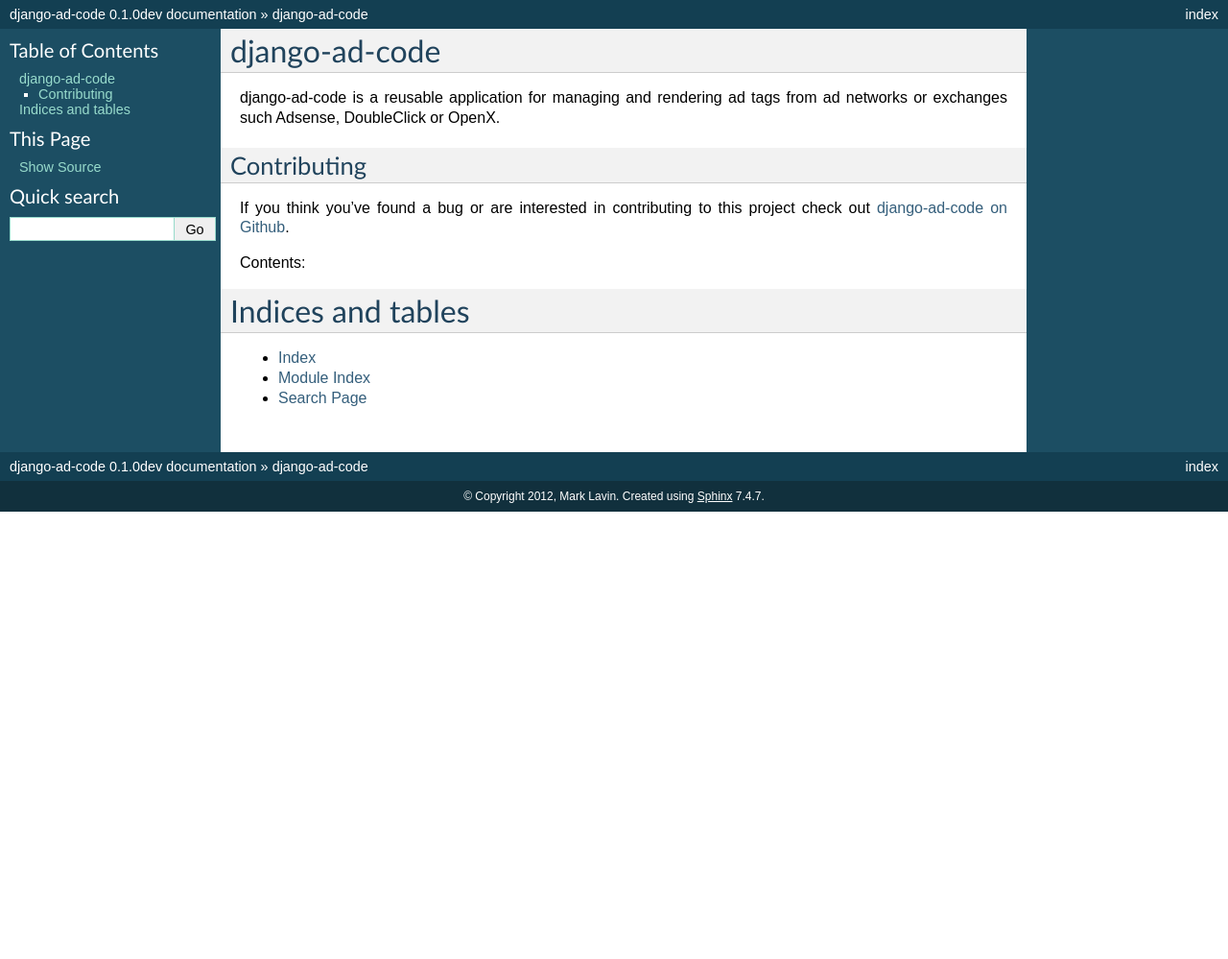
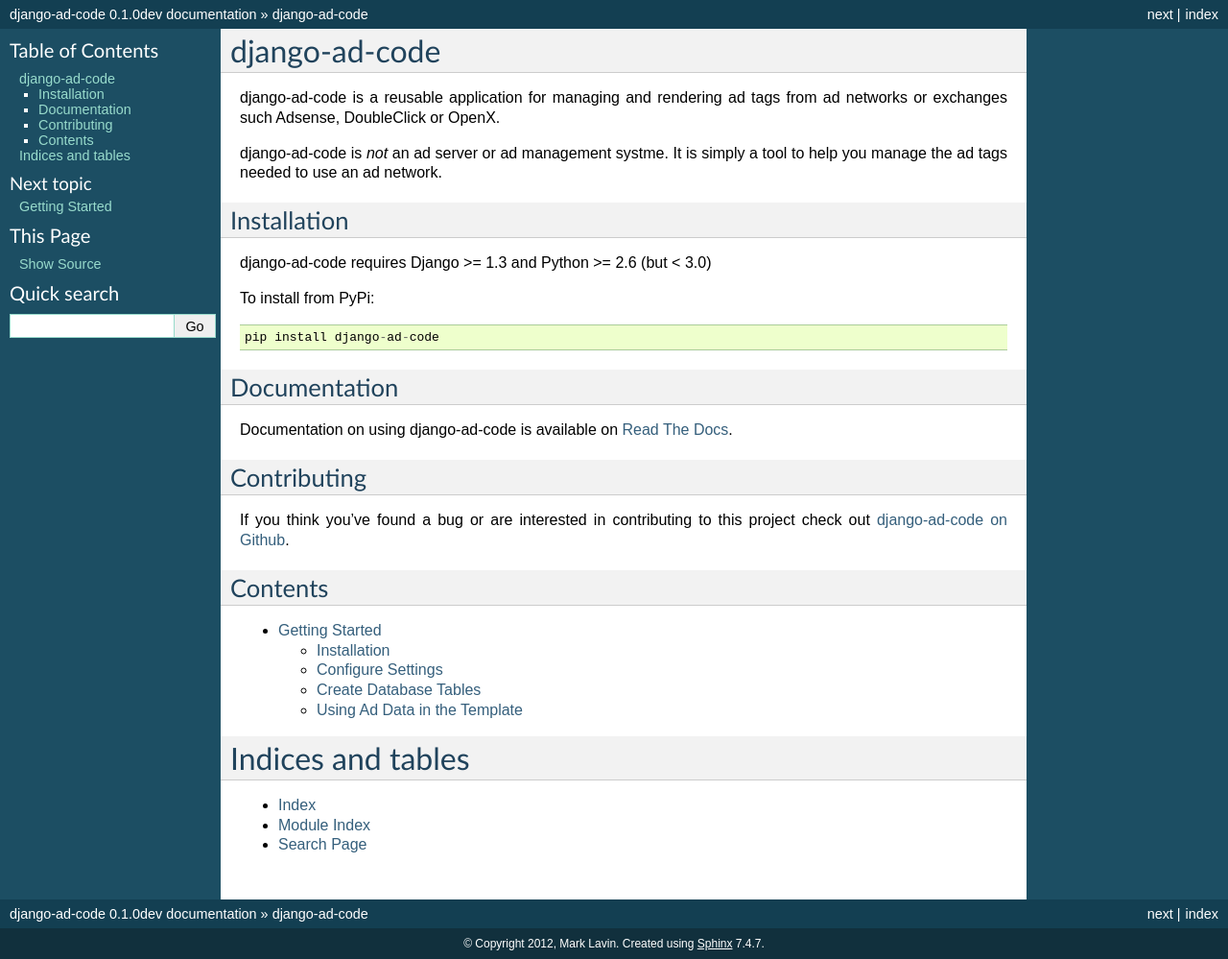
Before and after one commit to mlavin/django-ad-code, a Sphinx documentation site: the page built from docs/index.rst, in a window 1280 px wide. Shown: the whole page at 96% size. Built offline with Sphinx 7.4.7, drawn with Linux system fonts in a browser that asks for light colours; before the commit the page ends 900 px from its top, so only the background shows below that.

Commit message:
Quick start docs.

```diff
--- a/README.rst
+++ b/README.rst
@@ -3,6 +3,26 @@
 
 django-ad-code is a reusable application for managing and rendering ad tags
 from ad networks or exchanges such Adsense, DoubleClick or OpenX.
+
+django-ad-code is *not* an ad server or ad management systme. It is simply a tool
+to help you manage the ad tags needed to use an ad network.
+
+
+Installation
+--------------------------------------
+
+django-ad-code requires Django >= 1.3 and Python >= 2.6 (but < 3.0)
+
+To install from PyPi::
+
+    pip install django-ad-code
+
+
+Documentation
+-----------------------------------
+
+Documentation on using django-ad-code is available on
+`Read The Docs <http://readthedocs.org/docs/django-ad-code/>`_.
 
 
 Contributing
--- a/docs/index.rst
+++ b/docs/index.rst
@@ -5,10 +5,13 @@
 
 .. include:: ../README.rst
 
-Contents:
+Contents
+------------------------------------
 
 .. toctree::
     :maxdepth: 2
+
+    quick-start
 
 
 
--- /dev/null
+++ b/docs/quick-start.rst
@@ -0,0 +1,66 @@
+Getting Started
+====================================
+
+Below are the basic steps need to get django-ad-code integrated into your
+Django project.
+
+
+Installation
+------------------------------------
+
+It is easiest to install django-ad-code from PyPi using pip::
+
+    pip install django-ad-code
+
+
+Configure Settings
+------------------------------------
+
+You need to include ``adcode`` to your installed apps as well as include a
+context processor in your project settings.
+
+.. code-block:: python
+
+    INSTALLED_APPS = (
+        # Other installed apps would go here
+        'adcode',
+    )
+
+    TEMPLATE_CONTEXT_PROCESSORS = (
+        # Other context processors would go here
+        'adcode.context_processors.current_placements',
+    )
+
+Note that ``TEMPLATE_CONTEXT_PROCESSORS`` is not included in the default settings
+created by ``startproject``. You should take care to ensure that the default
+context processors are included in this list. For a list of default
+``TEMPLATE_CONTEXT_PROCESSORS`` please see
+`the official Django docs <https://docs.djangoproject.com/en/1.3/ref/settings/#template-context-processors>`_.
+
+For the context processor to have any effect you need to make sure that the template
+is rendered using a RequestContext. This is done for you with the
+`render <https://docs.djangoproject.com/en/1.4/topics/http/shortcuts/#render>`_ shortcut.
+
+
+Create Database Tables
+------------------------------------
+
+You'll need to create the necessary database tables for storing ad sections and
+placements. This is done with the ``syncdb`` management command built into Django::
+
+    python manage.py syncdb
+
+django-ad-code uses `South <http://south.aeracode.org/>`_ to handle database migrations.
+If you are also using South then you should run ``migrate`` instead::
+
+    python manage.py migrate adcode
+
+
+Using Ad Data in the Template
+------------------------------------
+
+The django-ad-code context processor adds two keys ``adcode-section`` and
+``adcode-placement`` to the template context. ``adcode-section`` is the currently
+matched Section based on the current url and the data in the Section models. If
+there is no match then this will be ``None``. ``adcode-placement`` a list
+of Placements related to the current Section.
```
